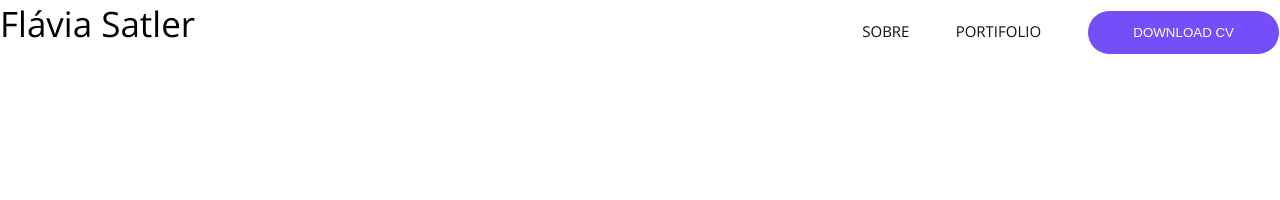
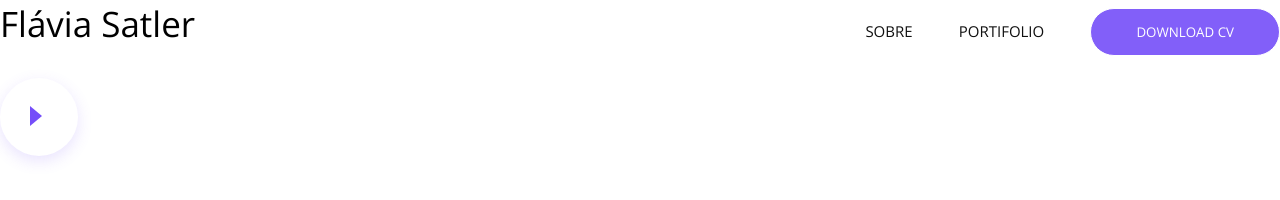
Before and after one commit to FlaviaSatler/Curso_BoasPraticas, a plain HTML site: page Projeto/index.html in a window 1280 px wide. Drawn offline with nearby package versions, Linux system fonts and the light colour scheme.

Commit message:
Botão Play

```diff
--- a/Projeto/css/components/main-btn.css
+++ b/Projeto/css/components/main-btn.css
@@ -1,6 +1,7 @@
 /* #btn = procurando no HTML uma tag que tenha o atributo id com o valor btn */
 /* .btn = prpcurando todos as tags que tem o atributo class com o valor btn dentro dela */
 .main-btn {
+    font-family: 'Open Sans';
     display: inline-block;
     padding: 14px 45px 14px 45px;
     border-radius: 100px;
@@ -10,4 +11,10 @@
     color: #ffffff;
     text-transform: uppercase;
     text-decoration: none;
+    opacity: 0.9;
+    cursor: pointer;
 }
+
+.main-btn:hover{
+    opacity: 1;
+}
--- /dev/null
+++ b/Projeto/css/components/play-video.css
@@ -0,0 +1,23 @@
+.play-video{
+    height: 78px;
+    width: 78px;
+    background-color: #fff;
+    border-radius: 50%;
+    display: block;
+    text-indent: -9999px;
+    position: relative;
+    box-shadow: 0 5px 15px 0 rgba(117, 78, 249, 0.16);
+}
+
+.play-video .arrow{
+    border-top: 10px solid transparent;
+    border-right: 12px solid transparent;
+    border-bottom: 10px solid transparent;
+    border-left: 12px solid #754ef9 ;
+    width: 0;
+    height: 0;
+    position: absolute;
+    left: 30px;
+    top: 28px;
+
+}
--- a/Projeto/index.html
+++ b/Projeto/index.html
@@ -16,6 +16,7 @@
 
     <link rel="stylesheet" href="css/components/main-header.css">
     <link rel="stylesheet" href="css/components/main-menu.css">
+    <link rel="stylesheet" href="css/components/play-video.css">
 
 </head>
 <body>
@@ -31,5 +32,10 @@
             <button class="main-btn">Download CV</button>
         </nav>
     </header>
+
+    <a href="" class="play-video">
+        Começar o vídeo
+        <div class="arrow"></div>
+    </a>
 </body>
 </html>
```
